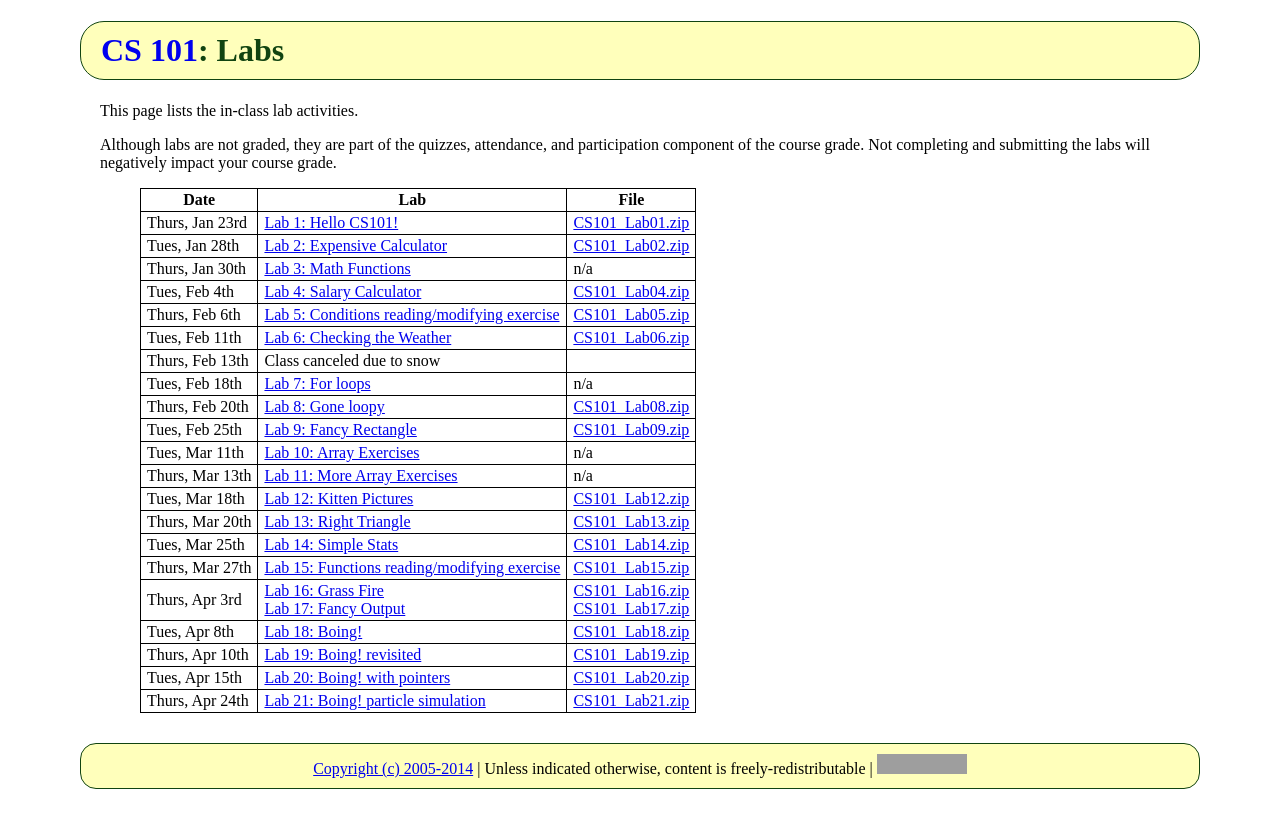
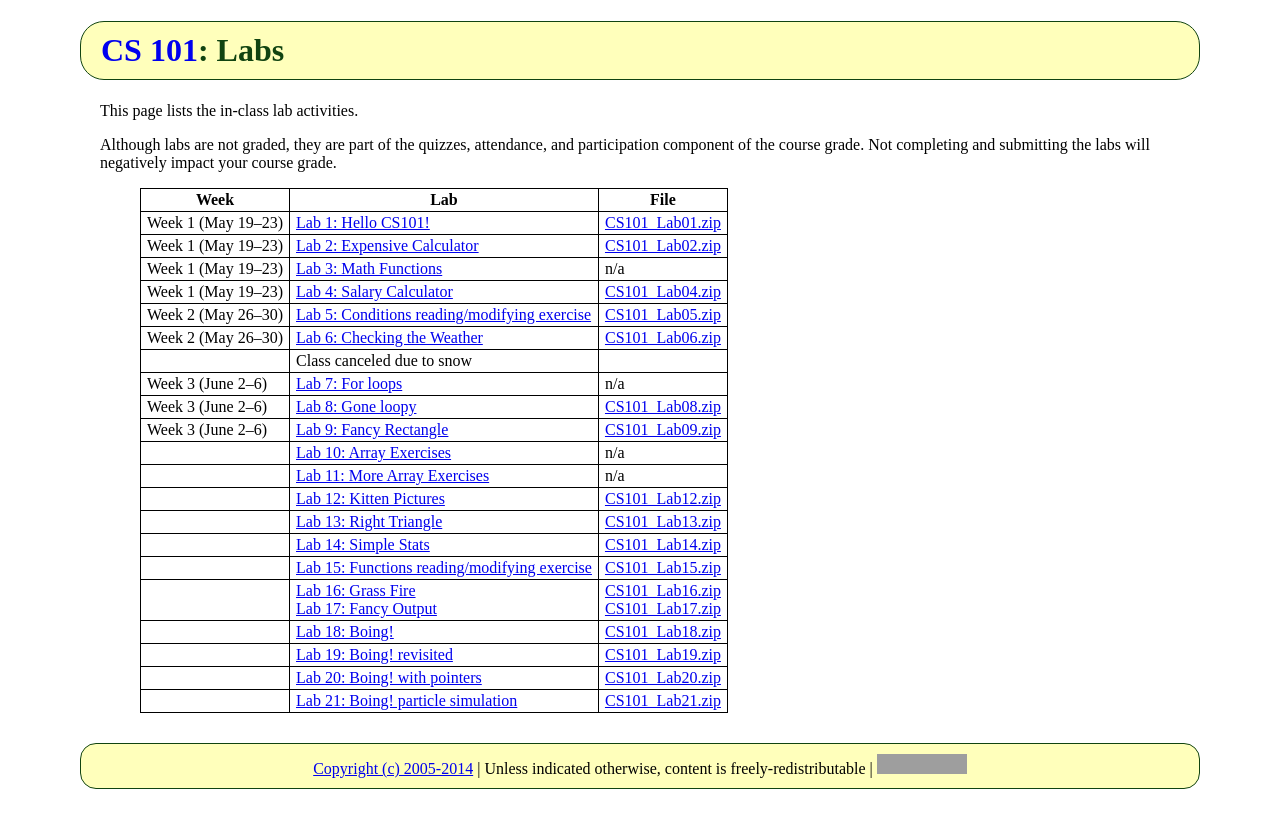
Before and after one commit to ycpcs/cs101-summer2014, a Jekyll site: the page built from labs/index.md, in a window 1280 px wide. Shown: the top 828 px of the page. Built offline with Jekyll 4.4.1, drawn with Linux system fonts in a browser that asks for light colours; Markdown is read by kramdown in place of the engine named in the settings; grey boxes are pictures that could not be loaded.

Commit message:
updated some stuff for first week

```diff
--- a/labs/index.md
+++ b/labs/index.md
@@ -9,26 +9,26 @@ Although labs are not graded, they are part of the quizzes, attendance,
 and participation component of the course grade.  Not completing
 and submitting the labs will negatively impact your course grade.
 
-> Date | Lab | File
+> Week | Lab | File
 > ---- | --- | ----
-> Thurs, Jan 23rd | [Lab 1: Hello CS101!](lab01.html) | [CS101\_Lab01.zip](CS101_Lab01.zip)
-> Tues, Jan 28th | [Lab 2: Expensive Calculator](lab02.html) | [CS101\_Lab02.zip](CS101_Lab02.zip)
-> Thurs, Jan 30th | [Lab 3: Math Functions](lab03.html) | n/a
-> Tues, Feb 4th | [Lab 4: Salary Calculator](lab04.html) | [CS101\_Lab04.zip](CS101_Lab04.zip)
-> Thurs, Feb 6th | [Lab 5: Conditions reading/modifying exercise](lab05.html) | [CS101\_Lab05.zip](CS101_Lab05.zip)
-> Tues, Feb 11th | [Lab 6: Checking the Weather](lab06.html) | [CS101\_Lab06.zip](CS101_Lab06.zip)
-> Thurs, Feb 13th | Class canceled due to snow
-> Tues, Feb 18th | [Lab 7: For loops](lab07.html) | n/a
-> Thurs, Feb 20th | [Lab 8: Gone loopy](lab08.html) | [CS101\_Lab08.zip](CS101_Lab08.zip)
-> Tues, Feb 25th | [Lab 9: Fancy Rectangle](lab09.html) | [CS101\_Lab09.zip](CS101_Lab09.zip)
-> Tues, Mar 11th | [Lab 10: Array Exercises](lab10.html) | n/a
-> Thurs, Mar 13th | [Lab 11: More Array Exercises](lab11.html) | n/a
-> Tues, Mar 18th | [Lab 12: Kitten Pictures](lab12.html) | [CS101\_Lab12.zip](CS101_Lab12.zip)
-> Thurs, Mar 20th | [Lab 13: Right Triangle](lab13.html) | [CS101\_Lab13.zip](CS101_Lab13.zip)
-> Tues, Mar 25th | [Lab 14: Simple Stats](lab14.html) | [CS101\_Lab14.zip](CS101_Lab14.zip)
-> Thurs, Mar 27th | [Lab 15: Functions reading/modifying exercise](lab15.html) | [CS101\_Lab15.zip](CS101_Lab15.zip)
-> Thurs, Apr 3rd | [Lab 16: Grass Fire](lab16.html) <br> [Lab 17: Fancy Output](lab17.html) | [CS101\_Lab16.zip](CS101_Lab16.zip) <br> [CS101\_Lab17.zip](CS101_Lab17.zip)
-> Tues, Apr 8th | [Lab 18: Boing!](lab18.html) | [CS101\_Lab18.zip](CS101_Lab18.zip)
-> Thurs, Apr 10th | [Lab 19: Boing! revisited](lab19.html) | [CS101\_Lab19.zip](CS101_Lab19.zip)
-> Tues, Apr 15th | [Lab 20: Boing! with pointers](lab20.html) | [CS101\_Lab20.zip](CS101_Lab20.zip)
-> Thurs, Apr 24th | [Lab 21: Boing! particle simulation](lab21.html) | [CS101\_Lab21.zip](CS101_Lab21.zip)
+> Week 1 (May 19&ndash;23) | [Lab 1: Hello CS101!](lab01.html) | [CS101\_Lab01.zip](CS101_Lab01.zip)
+> Week 1 (May 19&ndash;23) | [Lab 2: Expensive Calculator](lab02.html) | [CS101\_Lab02.zip](CS101_Lab02.zip)
+> Week 1 (May 19&ndash;23) | [Lab 3: Math Functions](lab03.html) | n/a
+> Week 1 (May 19&ndash;23) | [Lab 4: Salary Calculator](lab04.html) | [CS101\_Lab04.zip](CS101_Lab04.zip)
+> Week 2 (May 26&ndash;30) | [Lab 5: Conditions reading/modifying exercise](lab05.html) | [CS101\_Lab05.zip](CS101_Lab05.zip)
+> Week 2 (May 26&ndash;30) | [Lab 6: Checking the Weather](lab06.html) | [CS101\_Lab06.zip](CS101_Lab06.zip)
+>  | Class canceled due to snow
+> Week 3 (June 2&ndash;6) | [Lab 7: For loops](lab07.html) | n/a
+> Week 3 (June 2&ndash;6) | [Lab 8: Gone loopy](lab08.html) | [CS101\_Lab08.zip](CS101_Lab08.zip)
+> Week 3 (June 2&ndash;6) | [Lab 9: Fancy Rectangle](lab09.html) | [CS101\_Lab09.zip](CS101_Lab09.zip)
+>  | [Lab 10: Array Exercises](lab10.html) | n/a
+> | [Lab 11: More Array Exercises](lab11.html) | n/a
+>  | [Lab 12: Kitten Pictures](lab12.html) | [CS101\_Lab12.zip](CS101_Lab12.zip)
+>  | [Lab 13: Right Triangle](lab13.html) | [CS101\_Lab13.zip](CS101_Lab13.zip)
+>  | [Lab 14: Simple Stats](lab14.html) | [CS101\_Lab14.zip](CS101_Lab14.zip)
+>  | [Lab 15: Functions reading/modifying exercise](lab15.html) | [CS101\_Lab15.zip](CS101_Lab15.zip)
+>  | [Lab 16: Grass Fire](lab16.html) <br> [Lab 17: Fancy Output](lab17.html) | [CS101\_Lab16.zip](CS101_Lab16.zip) <br> [CS101\_Lab17.zip](CS101_Lab17.zip)
+>  | [Lab 18: Boing!](lab18.html) | [CS101\_Lab18.zip](CS101_Lab18.zip)
+>  | [Lab 19: Boing! revisited](lab19.html) | [CS101\_Lab19.zip](CS101_Lab19.zip)
+>  | [Lab 20: Boing! with pointers](lab20.html) | [CS101\_Lab20.zip](CS101_Lab20.zip)
+> | [Lab 21: Boing! particle simulation](lab21.html) | [CS101\_Lab21.zip](CS101_Lab21.zip)
```
Also changed, not shown: labs/lab03.md (+3 -3 lines).
